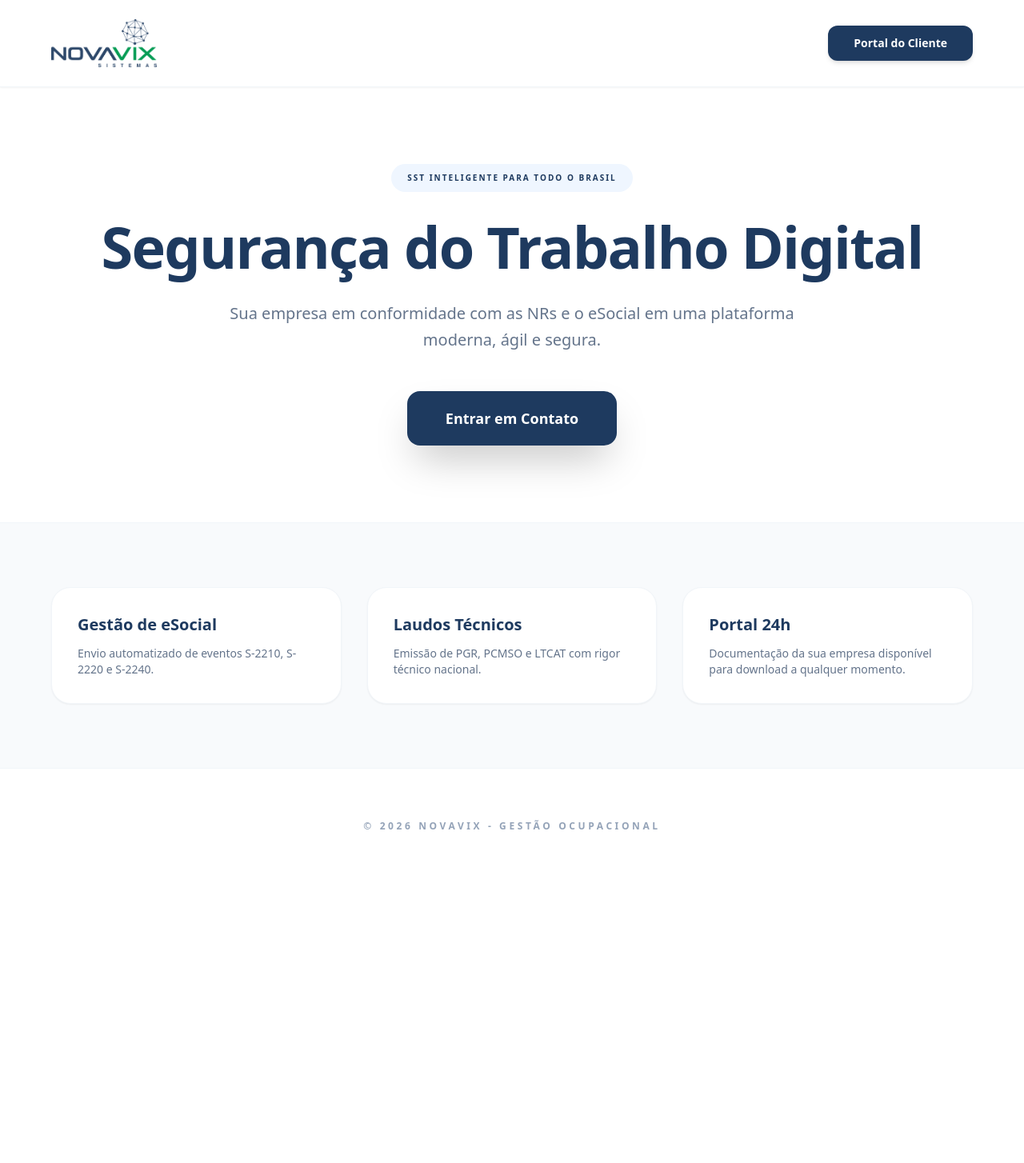
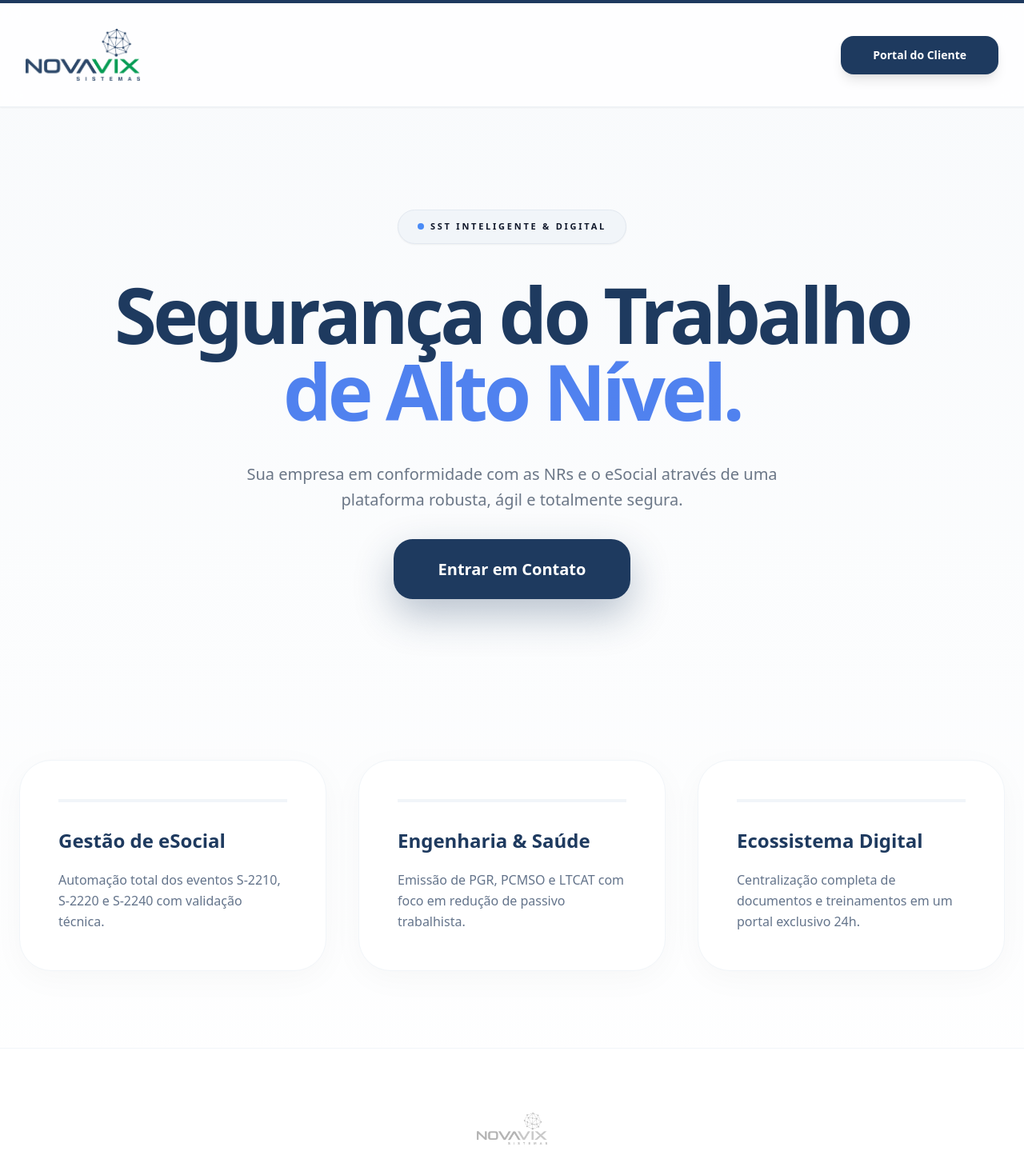
Before and after one commit to InfraNvix/novavix-site, a Next.js app: page / in a window 1280 px wide. Shown: the top 1454 px of the page at 80% size. Before the commit the page ends 1105 px from the top, so only its background shows below. Built offline with nearby package versions, Linux system fonts and the light colour scheme.

Commit message:
Update page.tsx

```diff
--- a/app/page.tsx
+++ b/app/page.tsx
@@ -5,11 +5,14 @@ export default function HomePage() {
   const azulNovavix = "#1E3A5F";
 
   return (
-    <div className="min-h-screen bg-white font-sans">
-      {/* HEADER COM A LOGO OFICIAL */}
-      <nav className="p-6 bg-white border-b border-slate-100 shadow-sm">
-        <div className="max-w-6xl mx-auto flex justify-between items-center">
-          <div className="relative w-[220px] h-[60px]">
+    <div className="min-h-screen font-sans" style={{ background: "linear-gradient(180deg, #F8FAFC 0%, #FFFFFF 100%)" }}>
+      {/* DETALHE DE TOPO - LINHA DE DESTAQUE */}
+      <div className="h-1 w-full" style={{ backgroundColor: azulNovavix }}></div>
+
+      {/* HEADER REFINADO */}
+      <nav className="p-8 bg-white/80 backdrop-blur-md sticky top-0 z-50 border-b border-slate-200/60 shadow-sm">
+        <div className="max-w-7xl mx-auto flex justify-between items-center">
+          <div className="relative w-[240px] h-[65px] transition-transform hover:scale-105">
             <Image
               src="/logo-novavix.png"
               alt="Novavix Gestão Ocupacional"
@@ -20,7 +23,7 @@ export default function HomePage() {
           </div>
           <Link
             href="/login"
-            className="text-white px-8 py-3 rounded-xl font-bold text-sm hover:opacity-90 transition-all shadow-md"
+            className="text-white px-10 py-3.5 rounded-2xl font-bold text-sm hover:opacity-90 transition-all shadow-lg active:scale-95"
             style={{ backgroundColor: azulNovavix }}
           >
             Portal do Cliente
@@ -28,56 +31,62 @@ export default function HomePage() {
         </div>
       </nav>
 
-      {/* CONTEÚDO PRINCIPAL (HERO SECTION) */}
-      <header className="max-w-6xl mx-auto px-6 py-24 text-center">
-        <span
-          className="bg-blue-50 text-[10px] font-black uppercase tracking-[0.2em] px-5 py-2.5 rounded-full mb-8 inline-block"
-          style={{ color: azulNovavix }}
-        >
-          SST Inteligente para todo o Brasil
-        </span>
+      {/* CONTEÚDO PRINCIPAL (HERO) COM TEXTO MAIS IMPACTANTE */}
+      <header className="max-w-7xl mx-auto px-6 py-32 text-center">
+        <div className="inline-flex items-center gap-2 bg-slate-100 border border-slate-200 text-[11px] font-bold uppercase tracking-[0.25em] px-6 py-3 rounded-full mb-10 shadow-sm">
+           <span className="flex h-2 w-2 rounded-full bg-blue-500 animate-pulse"></span>
+           SST Inteligente & Digital
+        </div>
 
-        <h1 className="text-5xl lg:text-7xl font-black mb-8 tracking-tight" style={{ color: azulNovavix }}>
-          Segurança do Trabalho Digital
+        <h1 className="text-6xl lg:text-8xl font-black mb-10 tracking-tighter leading-tight" style={{ color: azulNovavix }}>
+          Segurança do Trabalho <br />
+          <span className="text-blue-600/80">de Alto Nível.</span>
         </h1>
 
-        <p className="text-xl text-slate-500 mb-12 max-w-3xl mx-auto leading-relaxed">
-          Sua empresa em conformidade com as NRs e o eSocial em uma plataforma moderna, ágil e segura.
+        <p className="text-xl text-slate-600/80 mb-14 max-w-2xl mx-auto leading-relaxed font-medium">
+          Sua empresa em conformidade com as NRs e o eSocial através de uma plataforma robusta, ágil e totalmente segura.
         </p>
 
-        {/* BOTÃO WHATSAPP CORRIGIDO */}
+        {/* BOTÃO DE CONTATO PREMIUM */}
         <Link
           href="https://wa.me/5527992655561?text=Olá,%20vim%20pelo%20site%20da%20Novavix%20e%20gostaria%20de%20entrar%20em%20contato."
           target="_blank"
           rel="noopener noreferrer"
-          className="text-white px-12 py-5 rounded-2xl font-bold hover:scale-105 transition-all text-lg shadow-2xl inline-block"
+          className="group relative text-white px-14 py-6 rounded-3xl font-bold transition-all text-xl shadow-[0_20px_50px_rgba(30,58,95,0.3)] hover:shadow-[0_25px_60px_rgba(30,58,95,0.4)] active:scale-95 overflow-hidden"
           style={{ backgroundColor: azulNovavix }}
         >
-          Entrar em Contato
+          <span className="relative z-10">Entrar em Contato</span>
+          <div className="absolute inset-0 bg-white/10 opacity-0 group-hover:opacity-100 transition-opacity"></div>
         </Link>
       </header>
 
-      {/* SEÇÃO DE DIFERENCIAIS RÁPIDOS */}
-      <section className="bg-slate-50 py-20 px-6 border-y border-slate-100">
-        <div className="max-w-6xl mx-auto grid md:grid-cols-3 gap-8">
-          <div className="bg-white p-8 rounded-3xl shadow-sm border border-slate-100">
-            <h3 className="text-xl font-bold mb-3" style={{ color: azulNovavix }}>Gestão de eSocial</h3>
-            <p className="text-slate-500 text-sm">Envio automatizado de eventos S-2210, S-2220 e S-2240.</p>
-          </div>
-          <div className="bg-white p-8 rounded-3xl shadow-sm border border-slate-100">
-            <h3 className="text-xl font-bold mb-3" style={{ color: azulNovavix }}>Laudos Técnicos</h3>
-            <p className="text-slate-500 text-sm">Emissão de PGR, PCMSO e LTCAT com rigor técnico nacional.</p>
-          </div>
-          <div className="bg-white p-8 rounded-3xl shadow-sm border border-slate-100">
-            <h3 className="text-xl font-bold mb-3" style={{ color: azulNovavix }}>Portal 24h</h3>
-            <p className="text-slate-500 text-sm">Documentação da sua empresa disponível para download a qualquer momento.</p>
-          </div>
+      {/* CARDS COM DESIGN SOFISTICADO */}
+      <section className="py-24 px-6 relative">
+        <div className="max-w-7xl mx-auto grid md:grid-cols-3 gap-10">
+          {[
+            { t: "Gestão de eSocial", d: "Automação total dos eventos S-2210, S-2220 e S-2240 com validação técnica." },
+            { t: "Engenharia & Saúde", d: "Emissão de PGR, PCMSO e LTCAT com foco em redução de passivo trabalhista." },
+            { t: "Ecossistema Digital", d: "Centralização completa de documentos e treinamentos em um portal exclusivo 24h." }
+          ].map((item, i) => (
+            <div key={i} className="group bg-white p-12 rounded-[40px] shadow-[0_10px_40px_rgba(0,0,0,0.03)] border border-slate-100 hover:border-blue-200 transition-all hover:-translate-y-2">
+              <div className="w-12 h-1 w-full bg-slate-100 mb-8 group-hover:bg-blue-500 transition-colors"></div>
+              <h3 className="text-2xl font-bold mb-5" style={{ color: azulNovavix }}>{item.t}</h3>
+              <p className="text-slate-500 text-base leading-relaxed">{item.d}</p>
+            </div>
+          ))}
         </div>
       </section>
 
-      {/* RODAPÉ */}
-      <footer className="py-16 text-center text-slate-400 text-xs font-bold uppercase tracking-[0.3em]">
-        © 2026 NOVAVIX - Gestão Ocupacional
+      {/* RODAPÉ DISCRETO E ELEGANTE */}
+      <footer className="py-20 border-t border-slate-100 text-center bg-white">
+        <div className="max-w-7xl mx-auto px-6 flex flex-col items-center gap-6">
+          <div className="opacity-40 grayscale hover:grayscale-0 transition-all w-32 relative h-10">
+             <Image src="/logo-novavix.png" alt="Novavix" fill className="object-contain" />
+          </div>
+          <p className="text-slate-400 text-[10px] font-bold uppercase tracking-[0.4em]">
+            © 2026 NOVAVIX SISTEMAS - Tecnologia em Saúde & Segurança
+          </p>
+        </div>
       </footer>
     </div>
   );
```
